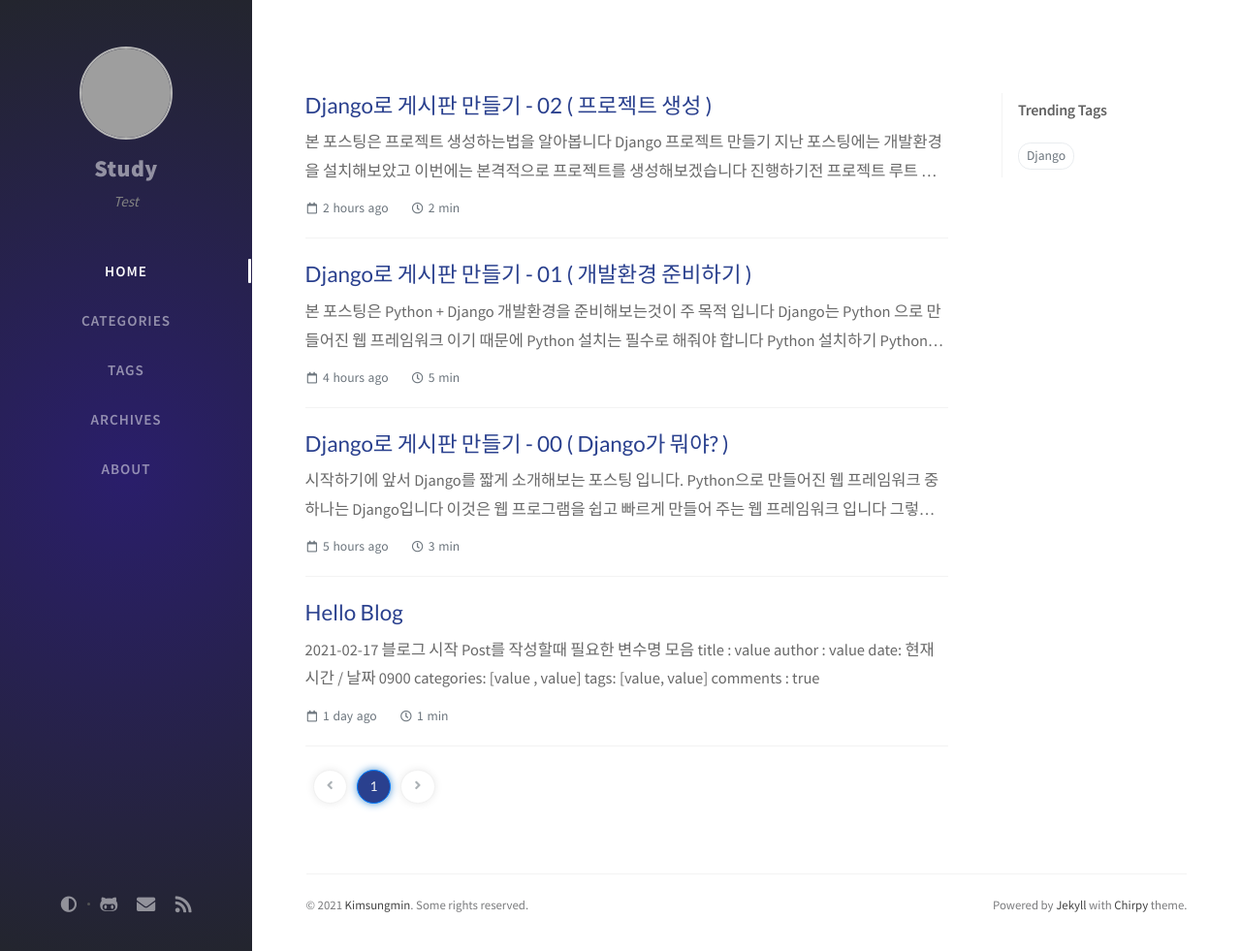
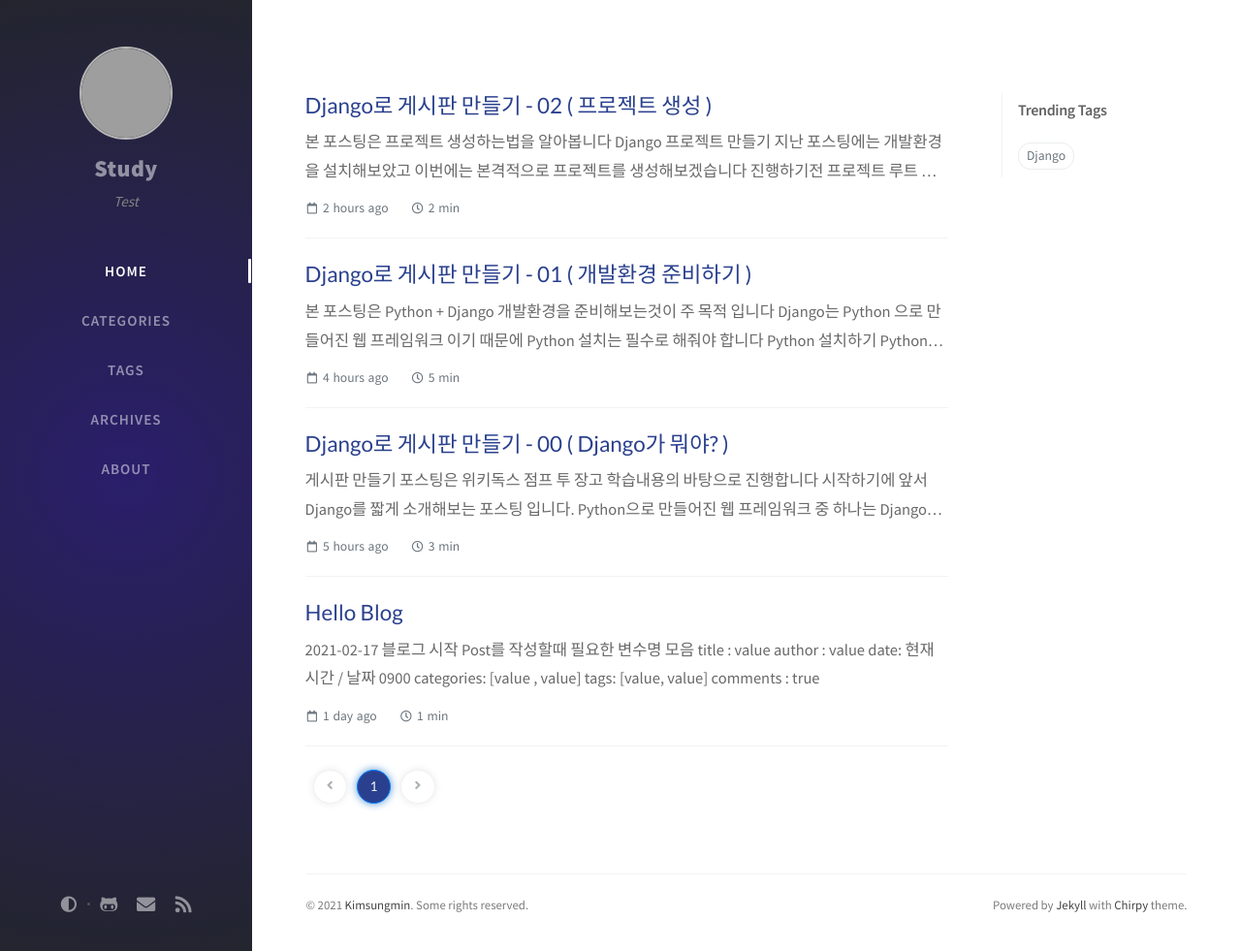
Before and after one commit to ksm0207/ksm0207.github.io, a Jekyll site: the page built from index.html, in a window 1280 px wide and 981 px high. Shown: the whole window at 97% size. Built offline with Jekyll 4.4.1, drawn with Linux system fonts in a browser that asks for light colours; nearby versions of some CDN libraries; the list of posts is cut into pages by our own code; comment, search, counter and statistics services are not loaded; grey boxes are pictures that could not be loaded.

Commit message:
Update 2021-02-18-python_django.md

```diff
--- a/_posts/2021-02-18-python_django.md
+++ b/_posts/2021-02-18-python_django.md
@@ -6,6 +6,8 @@ categories : ["Python", "Django"]
 tags: [Django]
 comments : true
 ---
+
+게시판 만들기 포스팅은 위키독스 점프 투 장고 학습내용의 바탕으로 진행합니다<br>
 
 시작하기에 앞서 Django를 짧게 소개해보는 포스팅 입니다.
 
```
